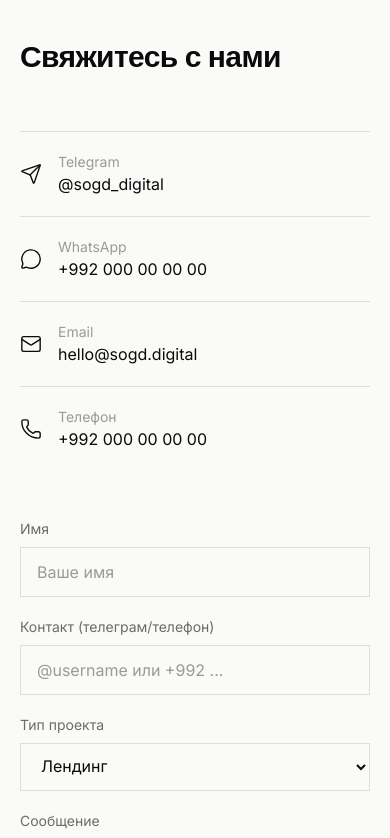
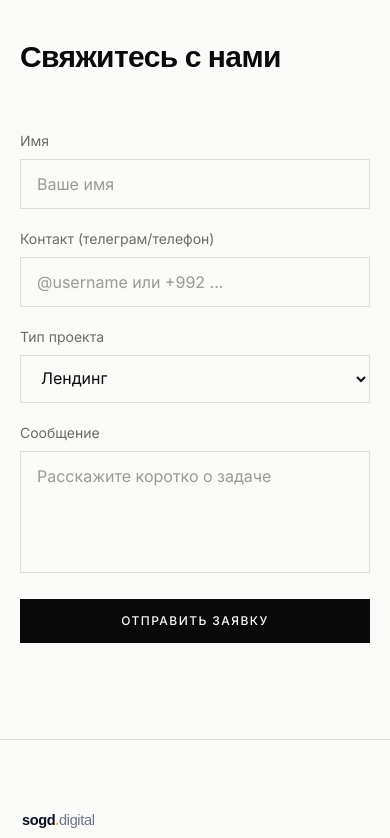
Before and after one commit to officialmanuchehr/sogd-digital, a Next.js app: page / in a window 390 px wide. Shown: the part 6100-6938 px from the top of the page. Built offline with nearby package versions, Linux system fonts and the light colour scheme.

Commit message:
Simplify contact section to form only
Drops the contact-channels list (Telegram/WhatsApp/email/phone) from
the contacts section, leaving just the lead form.

Co-Authored-By: Claude Sonnet 5 <noreply@anthropic.com>

```diff
--- a/src/components/Contact.tsx
+++ b/src/components/Contact.tsx
@@ -1,4 +1,3 @@
-import { contactChannels } from "@/content/contacts";
 import { ContactForm } from "@/components/ContactForm";
 import { FadeIn } from "@/components/ui/FadeIn";
 
@@ -12,38 +11,9 @@ export function Contact() {
           </h2>
         </FadeIn>
 
-        <div className="mt-14 grid gap-12 md:grid-cols-2">
-          <FadeIn className="flex flex-col divide-y divide-line border-t border-line">
-            {contactChannels.map((channel) => (
-              <a
-                key={channel.label}
-                href={channel.href}
-                target={channel.href.startsWith("http") ? "_blank" : undefined}
-                rel={
-                  channel.href.startsWith("http")
-                    ? "noopener noreferrer"
-                    : undefined
-                }
-                className="flex items-center gap-4 py-5 transition-colors hover:bg-ink/[0.03]"
-              >
-                <channel.icon
-                  className="text-ink"
-                  size={22}
-                  strokeWidth={1.5}
-                  aria-hidden
-                />
-                <div>
-                  <div className="text-sm text-muted-2">{channel.label}</div>
-                  <div className="text-ink">{channel.value}</div>
-                </div>
-              </a>
-            ))}
-          </FadeIn>
-
-          <FadeIn delay={0.1}>
-            <ContactForm />
-          </FadeIn>
-        </div>
+        <FadeIn delay={0.1} className="mt-14 max-w-xl">
+          <ContactForm />
+        </FadeIn>
       </div>
     </section>
   );
```
